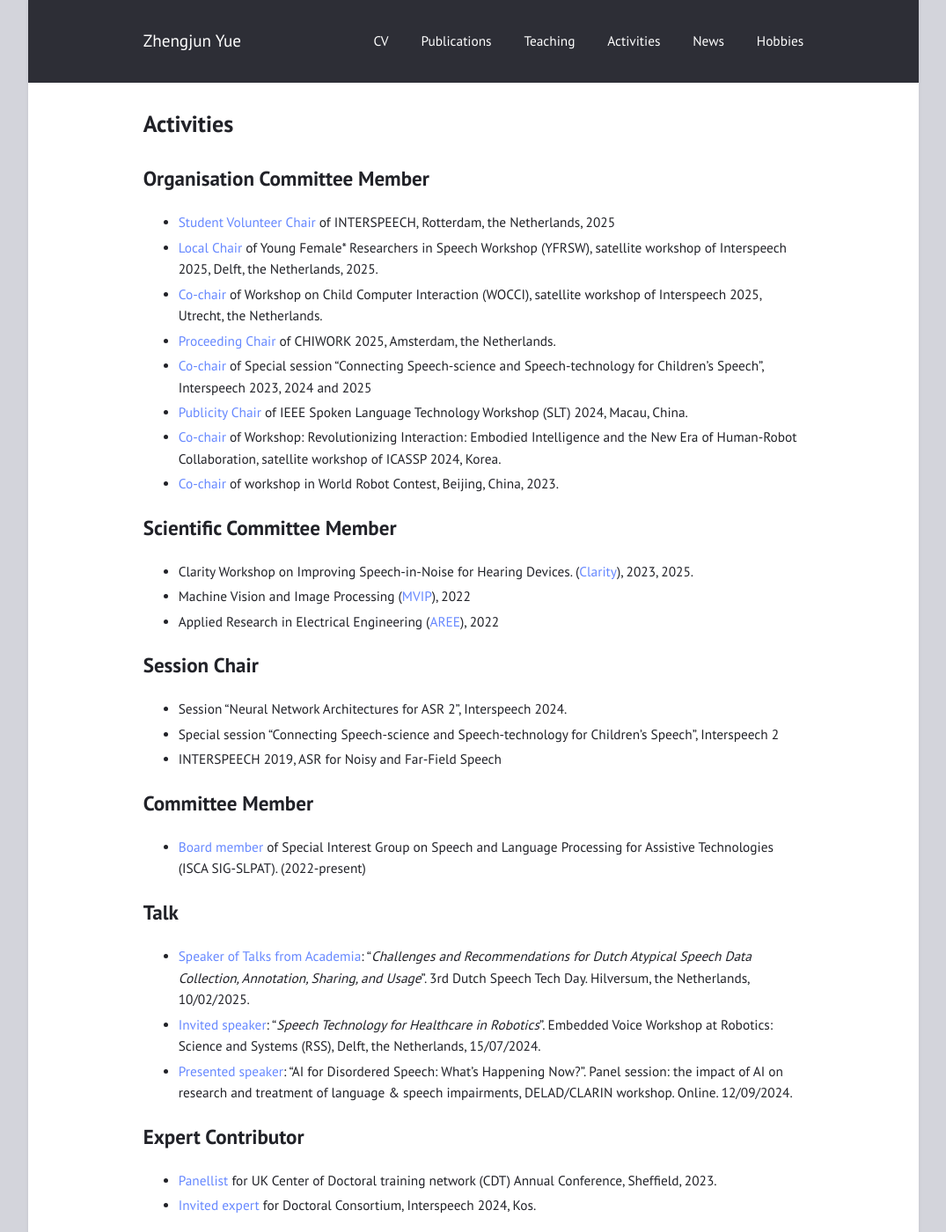
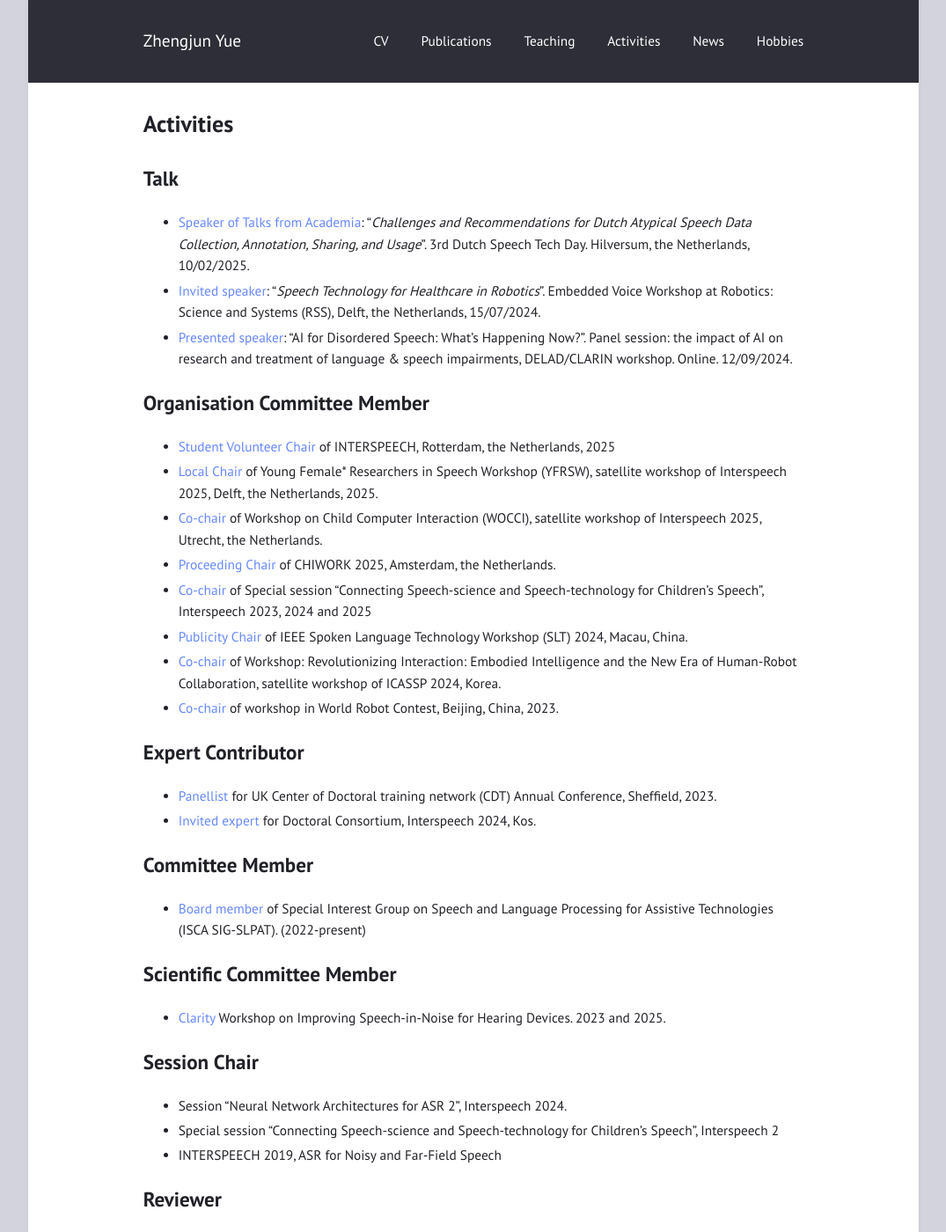
Before and after one commit to zhengjunyue/zhengjunyue.github.io, a Jekyll site: the page built from activities.md, in a window 1280 px wide and 1400 px high. Shown: the whole window at 88% size, without its empty margins (102-1177 px from the left). Built offline with Jekyll 4.4.1, drawn with Linux system fonts in a browser that asks for light colours; some of the changed lines change nothing that is shown; some of the changed text lies outside the part shown.

Commit message:
Update activities.md

```diff
--- a/activities.md
+++ b/activities.md
@@ -2,6 +2,11 @@
 layout: page
 title: "Activities"
 ---
+
+## Talk  ##
+   - [Speaker of Talks from Academia](https://sites.google.com/view/dutchspeechtechday/speakers?authuser=0): "_Challenges and Recommendations for Dutch Atypical Speech Data Collection, Annotation, Sharing, and Usage_". 3rd Dutch Speech Tech Day. Hilversum, the Netherlands, 10/02/2025.
+   - [Invited speaker](https://rosielab.github.io/#invited): "_Speech Technology for Healthcare in Robotics_". Embedded Voice Workshop at Robotics: Science and Systems (RSS), Delft, the Netherlands, 15/07/2024.
+   - [Presented speaker](https://delad.ruhosting.nl/wordpress/delad-workshop-2024/): "AI for Disordered Speech: What's Happening Now?". Panel session: the impact of AI on research and treatment of language & speech impairments, DELAD/CLARIN workshop. Online. 12/09/2024.
 
 ## Organisation Committee Member  ##
    - [Student Volunteer Chair](https://www.interspeech2025.org/conference-committees) of INTERSPEECH, Rotterdam, the Netherlands, 2025
@@ -13,37 +18,32 @@ title: "Activities"
    - [Co-chair](https://sites.google.com/view/icassp2024-workshop-eihrc/home) of Workshop: Revolutionizing Interaction: Embodied Intelligence and the New Era of Human-Robot Collaboration, satellite workshop of ICASSP 2024, Korea.
    - [Co-chair](https://www.worldrobotconference.com/en/channel/3.html) of workshop in World Robot Contest, Beijing, China, 2023.
 
+## Expert Contributor  ##
+   - [Panellist](https://slt-cdt.sheffield.ac.uk/annual-conference-2023/schedule) for UK Center of Doctoral training network (CDT) Annual Conference, Sheffield, 2023.
+   - [Invited expert](https://www.isca-students.org/sacweb/images/files/resources/10th%20DC/ISCA-SAC_DCPROGRAM2024_v2.pdf) for Doctoral Consortium, Interspeech 2024, Kos.
+
+## Committee Member  ##
+   - [Board member](https://www.slpat.org/officers.php) of Special Interest Group on Speech and Language Processing for Assistive Technologies (ISCA SIG-SLPAT). (2022-present)
 
 ## Scientific Committee Member   ##
-  * Clarity Workshop on Improving Speech-in-Noise for Hearing Devices. ([Clarity](https://claritychallenge.org/clarity2025-workshop/organisers.html)), 2023, 2025.
-  * Machine Vision and Image Processing ([MVIP](https://mvip2022.ismvipconf.ir/Sci.php)), 2022
-  * Applied Research in Electrical Engineering ([AREE](https://aree2023.scu.ac.ir/fa/page.php?rid=58)), 2022
+  * [Clarity]((https://claritychallenge.org/clarity2025-workshop/organisers.html)) Workshop on Improving Speech-in-Noise for Hearing Devices. 2023 and 2025.
 
 ## Session Chair  ##
    - Session “Neural Network Architectures for ASR 2”, Interspeech 2024.
    - Special session "Connecting Speech-science and Speech-technology for Children’s Speech", Interspeech 2
    - INTERSPEECH 2019, ASR for Noisy and Far-Field Speech
 
-## Committee Member  ##
-   - [Board member](https://www.slpat.org/officers.php) of Special Interest Group on Speech and Language Processing for Assistive Technologies (ISCA SIG-SLPAT). (2022-present)
-
-## Talk  ##
-   - [Speaker of Talks from Academia](https://sites.google.com/view/dutchspeechtechday/speakers?authuser=0): "_Challenges and Recommendations for Dutch Atypical Speech Data Collection, Annotation, Sharing, and Usage_". 3rd Dutch Speech Tech Day. Hilversum, the Netherlands, 10/02/2025.
-   - [Invited speaker](https://rosielab.github.io/#invited): "_Speech Technology for Healthcare in Robotics_". Embedded Voice Workshop at Robotics: Science and Systems (RSS), Delft, the Netherlands, 15/07/2024.
-   - [Presented speaker](https://delad.ruhosting.nl/wordpress/delad-workshop-2024/): "AI for Disordered Speech: What's Happening Now?". Panel session: the impact of AI on research and treatment of language & speech impairments, DELAD/CLARIN workshop. Online. 12/09/2024.
-
-## Expert Contributor  ##
-   - [Panellist](https://slt-cdt.sheffield.ac.uk/annual-conference-2023/schedule) for UK Center of Doctoral training network (CDT) Annual Conference, Sheffield, 2023.
-   - [Invited expert](https://www.isca-students.org/sacweb/images/files/resources/10th%20DC/ISCA-SAC_DCPROGRAM2024_v2.pdf) for Doctoral Consortium, Interspeech 2024, Kos.
-
 ## Reviewer ##
 * ### Journals ###
   - IEEE-TASLP
   - Speech Communication
-  - J-STSP-MPLSND
   - IEEE Transactions on Neural Systems & Rehabilitation Engineering
+  - DMLR
+  - Frontiers in Artificial Intelligence
 * ### Conferences ###
   - INTERSPEECH (2021-present)
   - ICASSP (2021-present)
   - ASRU (2021)
   - SLT (2022)
+  - Forum Acusticum Euronoise (2025)
+  - CHIWORK (2025)
```
